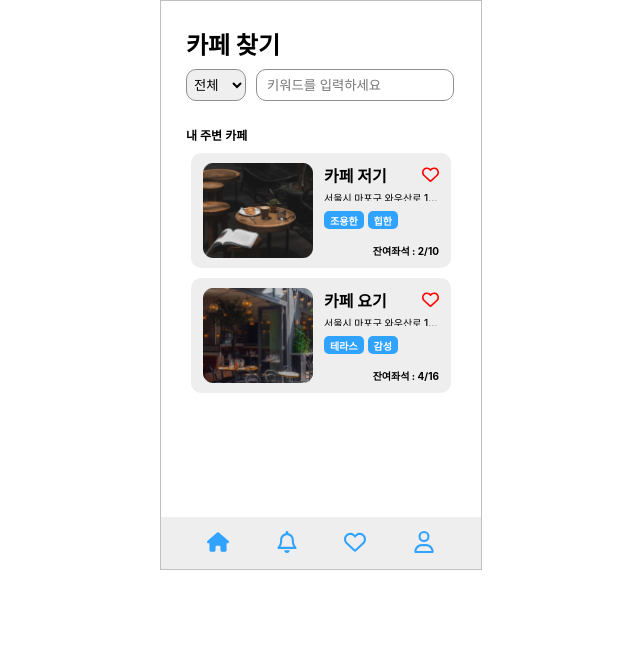
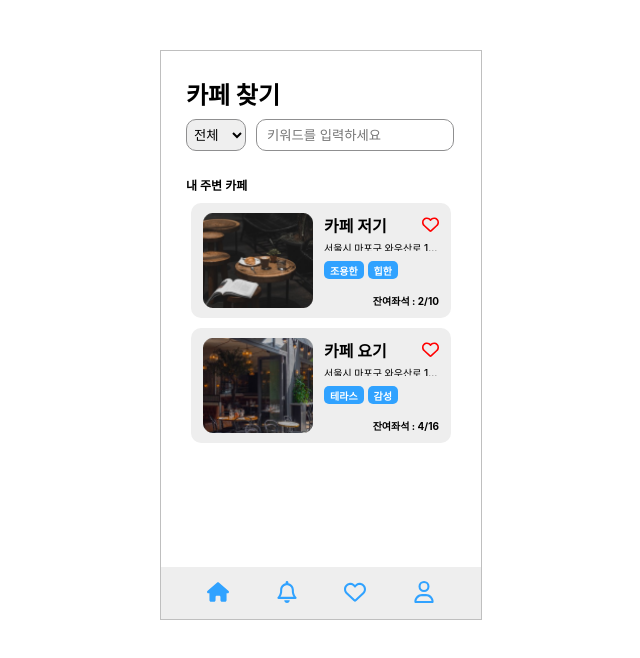
Before and after one commit to udemy-team16/cafe-app, a React (Create React App) app: page /list in a window 1280 px wide. Shown: the top 658 px of the page, without its empty margins (319-959 px from the left). Built offline with nearby package versions, Linux system fonts and the light colour scheme.

Commit message:
자잘한 부분 수정

```diff
--- a/src/App.css
+++ b/src/App.css
@@ -2,7 +2,7 @@
   display: flex;
   max-width: 320px;
   height: 568px;
-  margin: auto;
+  margin: 50px auto;
   border: 1px solid #00000040;
 }
 
--- a/src/pages/Cafe.jsx
+++ b/src/pages/Cafe.jsx
@@ -46,7 +46,7 @@ const Cafe = () => {
                     <span onClick={() => navigate(-1)}><FontAwesomeIcon icon={faAngleLeft} /></span>
                     <h2 className='cafe-title'>{filterCafeList.name}</h2>
                     <div style={{display: "flex", alignItems: "center", position: "relative"}}>
-                        <span className='insta'><Link to="https://www.instagram.com/"><FontAwesomeIcon icon={faInstagram} /></Link></span>
+                        <span className='insta'><Link to={`https://www.instagram.com/${filterCafeList.name}/`}><FontAwesomeIcon icon={faInstagram} /></Link></span>
                         <span style={{ color: 'red' }} onClick={() => save_remove_Favorite(filterCafeList.idx)}>{favorite.includes(filterCafeList.idx) ? <FontAwesomeIcon icon={faHeartSolid} /> : <FontAwesomeIcon icon={faHeartRegular}/> }</span>
                     </div>
                 </div>
--- a/src/styles/cafe.css
+++ b/src/styles/cafe.css
@@ -123,8 +123,6 @@
 }
 
 .menu-item .name {
-    text-align: left;
-    position: relative;
     padding-right: 3px;
 }
 
```
